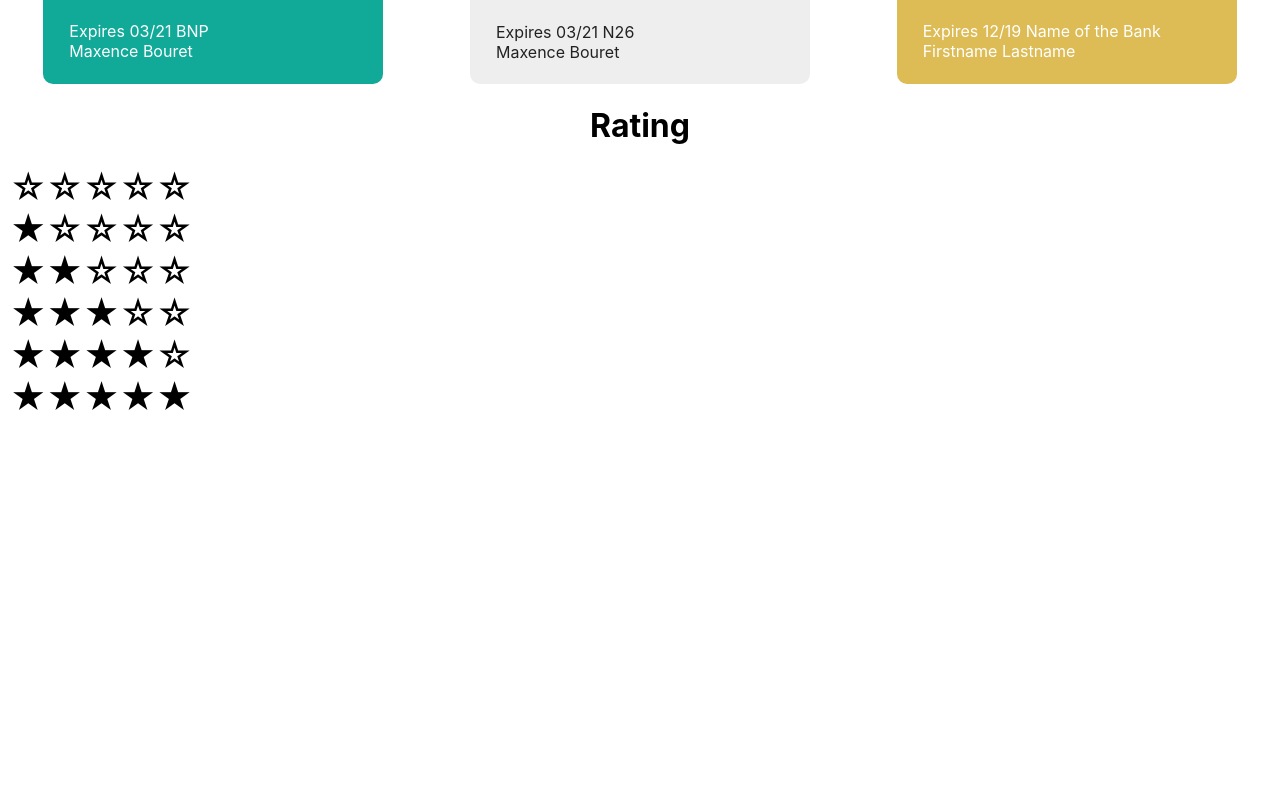
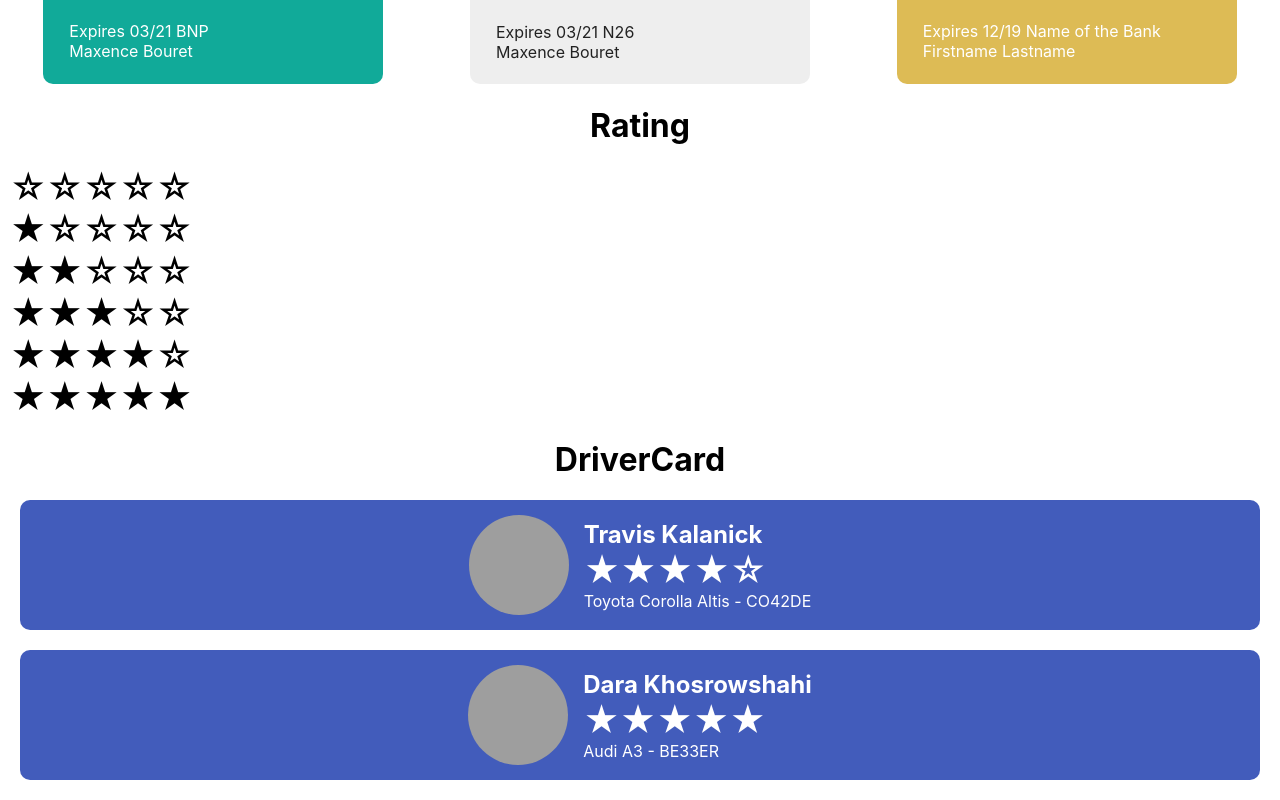
Before and after one commit to DesarrolladoresMasquerades/m3_d02-lab-react_training-xXDorkanXx, a React (Create React App) app: page / in a window 1280 px wide. Shown: the part 1076-1876 px from the top of the page. Before the commit the page ends 1494 px from the top, so only its background shows below. Built offline with nearby package versions, Linux system fonts and the light colour scheme; grey boxes are pictures that could not be loaded.

Commit message:
iteration 7 done

```diff
--- a/src/App.css
+++ b/src/App.css
@@ -75,6 +75,41 @@
   margin-left: 10px;
 }
 
+.driverCard{
+  display: flex;
+  justify-content: center;
+  align-items: center;
+  background-color: #425CBB;
+  color: white;
+  padding: 15px;
+  margin: 20px;
+  border-radius: 10px;
+}
+
+.driverRatingContainer{
+  display: flex;
+  justify-content: flex-start;
+  font-size: 35px;
+}
+
+.driverCard h2{
+  margin: 0;
+}
+
+.driverCard>img{
+  width: 100px;
+  height: 100px;
+  border-radius: 50%;
+  object-fit: cover;
+  margin-right: 15px;
+}
+
+.driverCard>div{
+  display: flex;
+  flex-direction: column;
+  align-items: flex-start;
+}
+
 @media (prefers-reduced-motion: no-preference) {
   .App-logo {
     animation: App-logo-spin infinite 20s linear;
--- a/src/App.js
+++ b/src/App.js
@@ -6,6 +6,7 @@
 import BoxColor from './components/BoxColor';
 import CreditCard from './components/CreditCard';
 import Rating from './components/Rating';
+import DriverCard from './components/DriverCard';
 
 function App() {
   return (
@@ -71,6 +72,7 @@
           bgColor="#ddbb55"
           color="white" />
       </section>
+
       <h1>Rating</h1>
       <Rating>0</Rating>
       <Rating>1.49</Rating>
@@ -78,6 +80,24 @@
       <Rating>3</Rating>
       <Rating>4</Rating>
       <Rating>5</Rating>
+
+      <h1>DriverCard</h1>
+      <DriverCard
+        name="Travis Kalanick"
+        rating={4.2}
+        img="https://si.wsj.net/public/resources/images/BN-TY647_37gql_OR_20170621052140.jpg?width=620&height=428"
+        car={{
+          model: "Toyota Corolla Altis",
+          licensePlate: "CO42DE"
+        }} />
+      <DriverCard
+        name="Dara Khosrowshahi"
+        rating={4.9}
+        img="https://ubernewsroomapi.10upcdn.com/wp-content/uploads/2017/09/Dara_ELT_Newsroom_1000px.jpg"
+        car={{
+          model: "Audi A3",
+          licensePlate: "BE33ER"
+        }} />
     </div>
   );
 }
--- /dev/null
+++ b/src/components/DriverCard.jsx
@@ -0,0 +1,37 @@
+export default function DriverCard({name, rating, img, car}){
+
+    let stars = Math.round(rating);
+    let ratingStr = "";
+
+    switch(stars){
+        case 1:
+            ratingStr = "★☆☆☆☆";
+            break;
+        case 2:
+            ratingStr = "★★☆☆☆";
+            break;
+        case 3:
+            ratingStr = "★★★☆☆";
+            break;
+        case 4:
+            ratingStr = "★★★★☆";
+            break;
+        case 5:
+            ratingStr = "★★★★★";
+            break;
+        default:
+            ratingStr = "☆☆☆☆☆";
+            break;
+    }
+
+    return(
+        <div className="driverCard">
+            <img src={img} alt="cardImg"/>
+            <div>
+                <h2>{name}</h2>
+                <span className="driverRatingContainer">{ratingStr}</span>
+                <span>{car.model} {"-"} {car.licensePlate}</span>
+            </div>
+        </div>
+    )
+}
```
